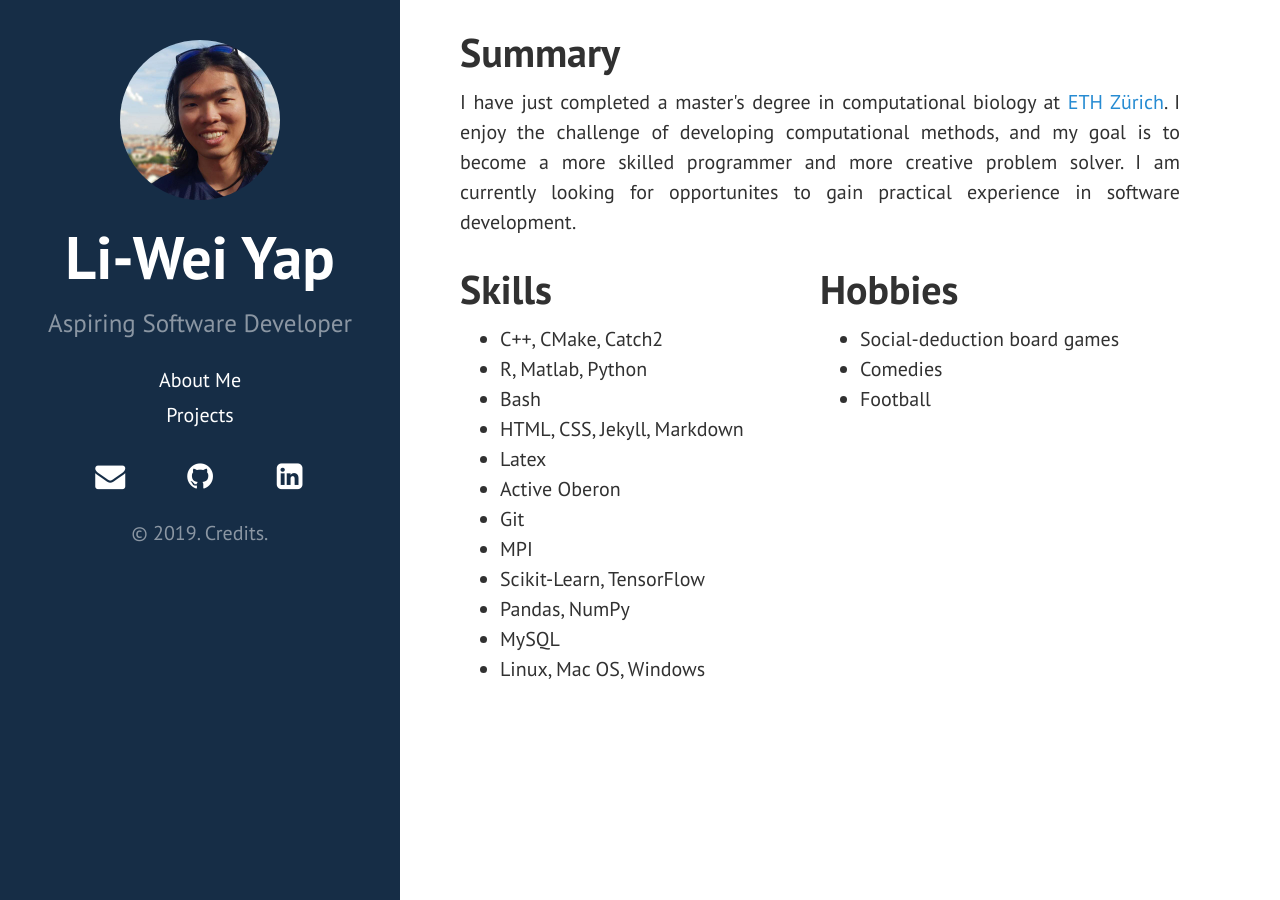
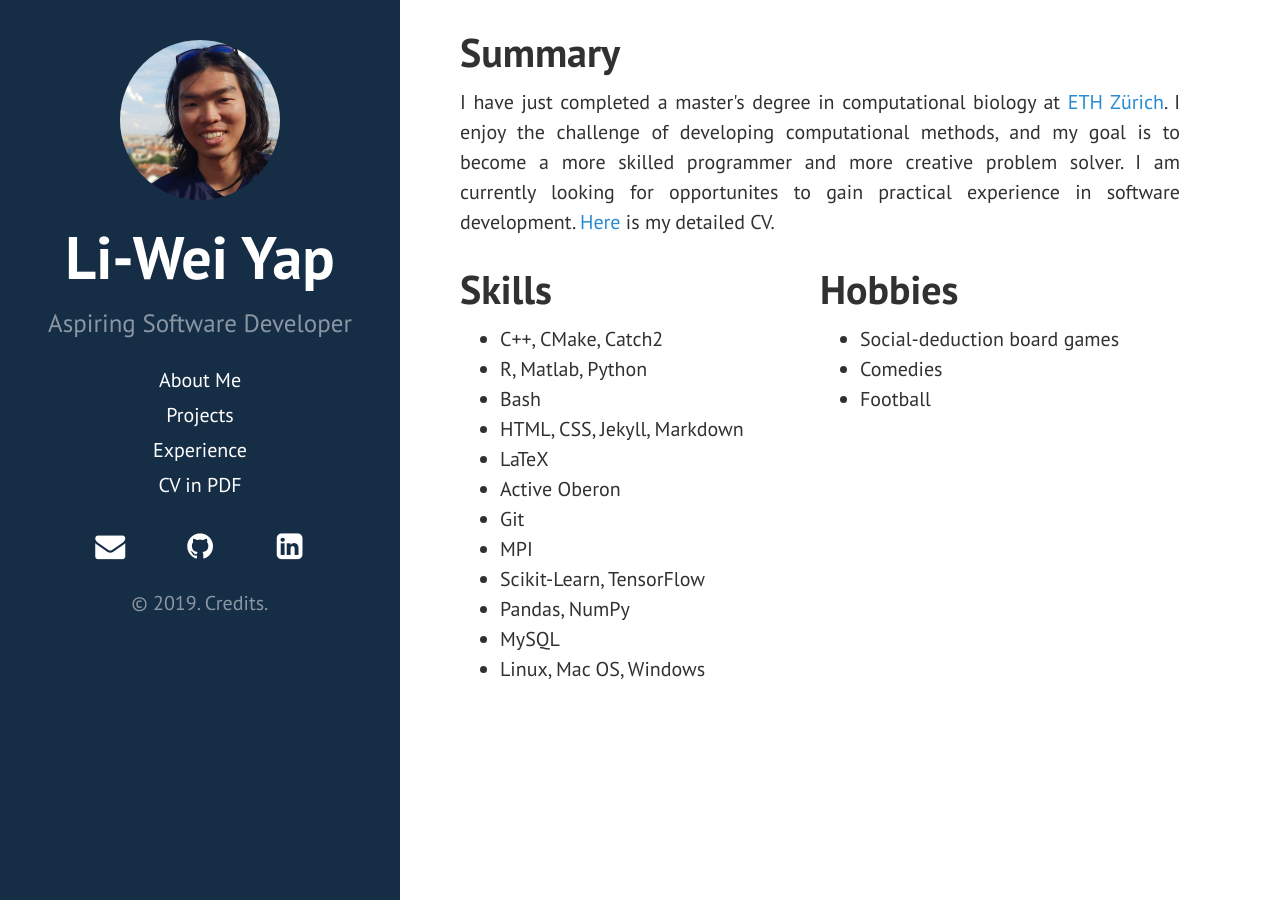
Before and after one commit to liweiyap/liweiyap.github.io, a Jekyll site: the page built from index.html, in a window 1280 px wide. Built offline with Jekyll 4.4.1, drawn with Linux system fonts in a browser that asks for light colours; nearby versions of some CDN libraries.

Commit message:
Add CV. Edit bottom margin of page.

```diff
--- a/_data/navigation.yml
+++ b/_data/navigation.yml
@@ -2,3 +2,7 @@
   link: /
 - name: Projects
   link: /projects
+- name: Experience
+  link: /experience
+- name: CV in PDF
+  link: /cv.pdf
--- a/assets/css/liweiyap_ghpages.css
+++ b/assets/css/liweiyap_ghpages.css
@@ -8,7 +8,7 @@ body {
 
 .page {
     text-align: justify;
-/*    margin-bottom: 0em;*/
+    margin-bottom: 1em;
 }
 
 
--- a/index.html
+++ b/index.html
@@ -4,7 +4,7 @@ layout: page
 ---
 <body>
     <h1>Summary</h1>
-    <p>I have just completed a master's degree in computational biology at <a href="https://cbb.ethz.ch/">ETH Zürich</a>. I enjoy the challenge of developing computational methods, and my goal is to become a more skilled programmer and more creative problem solver. I am currently looking for opportunites to gain practical experience in software development.</p>
+    <p>I have just completed a master's degree in computational biology at <a href="https://cbb.ethz.ch/">ETH Zürich</a>. I enjoy the challenge of developing computational methods, and my goal is to become a more skilled programmer and more creative problem solver. I am currently looking for opportunites to gain practical experience in software development. <a href="/cv.pdf">Here</a> is my detailed CV.</p>
 
     <div class="row">
         <div class="column">
@@ -14,7 +14,7 @@ layout: page
                 <li>R, Matlab, Python</li>
                 <li>Bash</li>
                 <li>HTML, CSS, Jekyll, Markdown</li>
-                <li>Latex</li>
+                <li>LaTeX</li>
                 <li>Active Oberon</li>
                 <li>Git</li>
                 <li>MPI</li>
```
Also changed, not shown: 1 other file.
